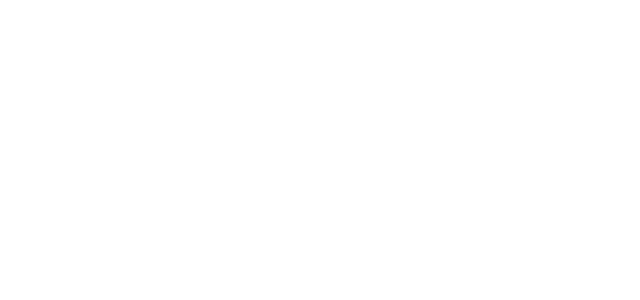
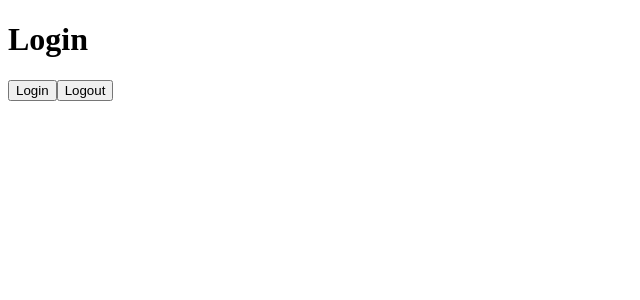
Before and after one commit to Code-Pop/nuxt-3-server, a Nuxt app: page /login in a window 1280 px wide. Before the commit this address had no page. Shown: the top 300 px of the page, without its empty margins (0-640 px from the left). Built offline with nearby package versions, Linux system fonts and the light colour scheme.

Commit message:
feat: add middleware auth

```diff
--- /dev/null
+++ b/pages/login.vue
@@ -0,0 +1,17 @@
+<script setup>
+const auth = useCookie('pokemon-auth')
+
+function authenticate() {
+  auth.value = '1fh3d'
+}
+
+function logout() {
+  auth.value = ''
+}
+</script>
+
+<template>
+  <h1>Login</h1>
+  <button @click="authenticate">Login</button>
+  <button @click="logout">Logout</button>
+</template>
```
Also changed, not shown: 1 other file (tests, documents, lock files or other folders).
